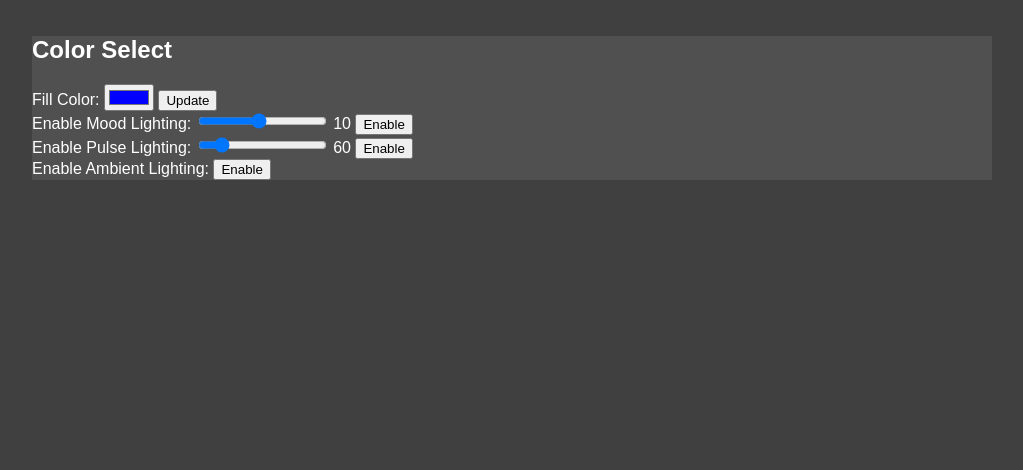
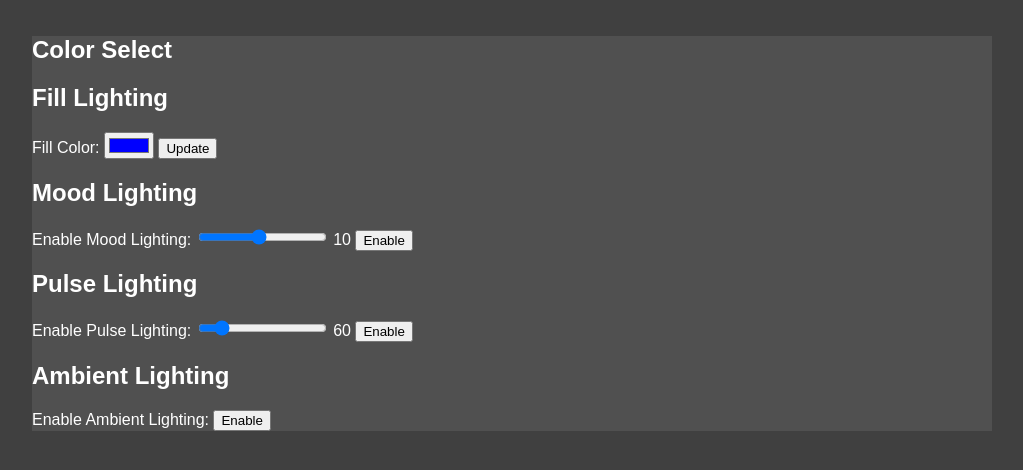
Before and after one commit to andrewjren/ambient-leds, a Flask app: page / in a window 1280 px wide. Shown: the top 470 px of the page, without its empty margins (128-1151 px from the left). Run offline with Flask 2, Linux system fonts and the light colour scheme.

Commit message:
update html template

```diff
--- a/templates/base.html
+++ b/templates/base.html
@@ -7,6 +7,7 @@
 </nav>
 <section class="content">
   <header>
+    <h2>Fill Lighting</h2>
   </header>
   <body>
     <form action="/fill" method="post">
@@ -14,18 +15,39 @@
       <input name="fill_rgb" type="color" class="color" value="{{ color }}">
       <input type="submit" value="Update">
     </form>
+  </body>
+</section>
+<section class="content">
+  <header>
+    <h2>Mood Lighting</h2>
+  </header>
+  <body>
     <form action="/mood" method="post">
       <label for="mood_period">Enable Mood Lighting:</label>
       <input name="mood_period" id="mood_period_id" type="range" min="1" max="20" class="slider" oninput="mood_period_out_id.value = mood_period_id.value" value="{{ mood_period }}">
       <output name="mood_period_out" id="mood_period_out_id">{{ mood_period }}</output>
       <input name="enable_mood" type="submit" value="Enable">
     </form>
+  </body>
+</section>
+<section class="content">
+  <header>
+    <h2>Pulse Lighting</h2>
+  </header>
+  <body>
     <form action="/pulse" method="post">
       <label for="pulse_bpm">Enable Pulse Lighting:</label>
       <input name="pulse_bpm" id="pulse_bpm_id" type="range" min="30" max="240" class="slider" oninput="pulse_bpm_out_id.value = pulse_bpm_id.value" value="{{ bpm }}">
       <output name="pulse_bpm_out" id="pulse_bpm_out_id">{{ bpm }}</output>
       <input name="enable_pulse" type="submit" value="Enable">
     </form>
+  </body>
+</section>
+<section class="content">
+  <header>
+    <h2>Ambient Lighting</h2>
+  </header>
+  <body>
     <form action="/ambient" method="post">
       <label for="enable_ambient">Enable Ambient Lighting:</label>
       <input name="enable_ambient" type="submit" value="Enable">
```
